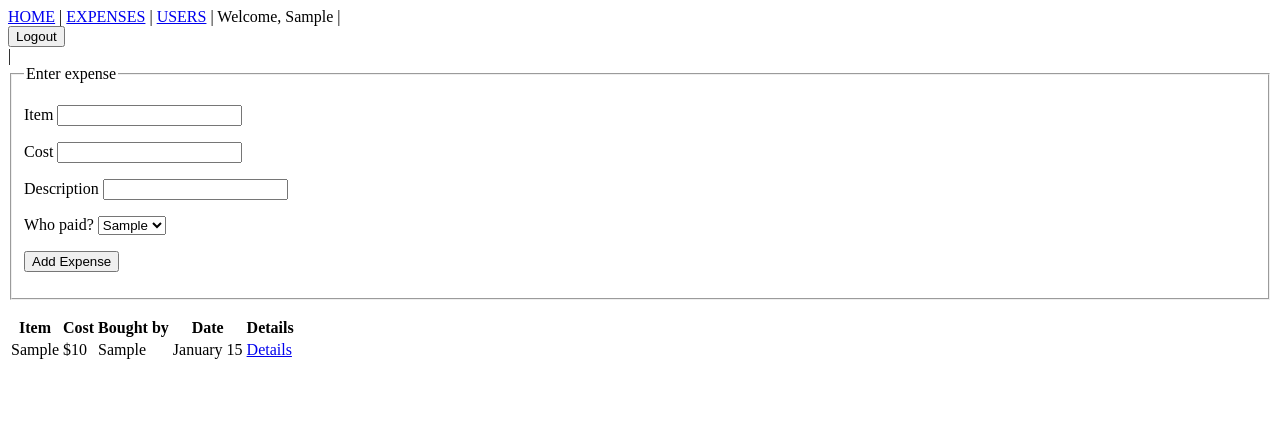
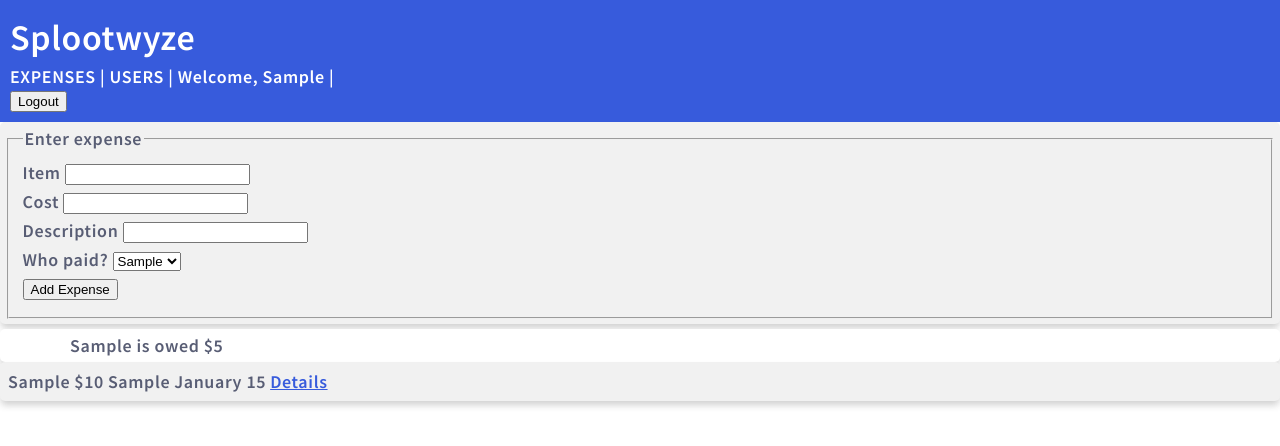
Before and after one commit to ajc133/expenses-app-django, a Django app: page /expenses/ in a window 1280 px wide. Shown: the top 446 px of the page. Run offline with Django 5.2, Linux system fonts and the light colour scheme; a user stored in the database is signed in; tables that the repository leaves empty hold one stand-in row (values such as "Sample post").

Commit message:
Update default urls and styling

```diff
--- a/expenses/templates/all_expenses.html
+++ b/expenses/templates/all_expenses.html
@@ -35,24 +35,17 @@ List of all expenses
 		</fieldset>
 	</form>
 </div>
+<div>
+	<ul>
+		{% for u in users %}
+		{% if u.owes > 0 %} <li>{{ u.first_name }} owes ${{ u.owes }}</li> {% endif %}
+		{# Editor thinks 'less than' sign is a tag start. Hence weird line 45 tab #}
+		{% if u.owes < 0 %} <li>{{ u.first_name }} is owed ${% widthratio -1 1 u.owes %}</li> {% endif %}
+			{% endfor %}
+	</ul>
+</div>
 <div class="mycard">
-	<div>
-		<ul>
-			{% for u in users %}
-			{% if u.owes > 0 %}
-			<li>{{ u.first_name }} owes ${{ u.owes }}</li>
-			{% endif %}
-			{% endfor %}
-		</ul>
-	</div>
 	<table>
-		<thead>
-			<th>Item</th>
-			<th>Cost</th>
-			<th>Bought by</th>
-			<th>Date</th>
-			<th>Details</th>
-		</thead>
 		<tbody>
 			{% for x in expenses %}
 			<tr>
--- a/expenses/templates/master.html
+++ b/expenses/templates/master.html
@@ -6,14 +6,13 @@
 	<title>{% block title %}{% endblock %}</title>
 	<meta charset="UTF-8">
 	<meta name="viewport" content="width=device-width, initial-scale=1">
-	<!-- <link rel="stylesheet" href="https://www.w3schools.com/w3css/4/w3.css"> -->
-	<!-- <link rel="stylesheet" href={% static "global.css" %} /> -->
+	<link rel="stylesheet" href={% static "global.css" %} />
 	<link rel="shortcut icon" href={% static "favicon.ico" %} />
 </head>
 
 <body>
 	<div class="topnav">
-		<a href="{% url 'main' %}">HOME</a> |
+		<h1>Splootwyze</h1>
 		<a href="{% url 'expenses' %}">EXPENSES</a> |
 		<a href="{% url 'users' %}">USERS</a> |
 		{% if user.is_authenticated %}
@@ -23,9 +22,9 @@
 			<input type="hidden" name="perform_logout" value="1">
 			<input type="submit" value="Logout" id="perform_logout_button">
 			<a href="#" style="display:none;" id="logout_link">Logout</a>
-		</form> |
+		</form>
 		{% else %}
-		<a href="{% url 'login' %}">LOGIN</a> |
+		<a href="{% url 'login' %}">LOGIN</a>
 		{% endif %}
 	</div>
 
--- a/expenses/urls.py
+++ b/expenses/urls.py
@@ -1,8 +1,9 @@
 from django.urls import path
 from . import views
+from django.views.generic.base import RedirectView
 
 urlpatterns = [
-    path("", views.main, name="main"),
+    path("", RedirectView.as_view(pattern_name="expenses"), name="main"),
     path("users/", views.users, name="users"),
     path("users/details/<int:id>", views.user_details, name="user_details"),
     path("expenses/", views.expenses, name="expenses"),
--- a/mystaticfiles/global.css
+++ b/mystaticfiles/global.css
@@ -9,6 +9,10 @@ body {
   background-color:#375BDC;
   color:#ffffff;
   padding:10px;
+}
+.topnav > h1:nth-child(1) {
+  margin-top: 5px;
+  margin-bottom: 5px;
 }
 .topnav a:link, .topnav a:visited {
   text-decoration: none;
@@ -24,7 +28,7 @@ body {
   margin: auto;
   border-radius: 5px;
   box-shadow: 0 5px 7px -1px rgba(51, 51, 51, 0.23);
-  padding: 20px;
+  padding: 5px;
 }
 .mycard h1 {
   margin:20px 0 60px 0;
@@ -36,19 +40,11 @@ ul {
 }
 li {
   background-color: #ffffff;
-  background-image: linear-gradient(to right, #375BDC, #4D70EF);
-  background-size: 50px 60px;
-  background-repeat: no-repeat;
-  cursor: pointer;
-  transition: transform .25s;
   border-radius: 5px;
   box-shadow: 0 5px 7px -1px rgba(51, 51, 51, 0.23);
-  padding: 15px;
+  padding: 5px;
   padding-left: 70px;
   margin-top: 5px;
-}
-li:hover {
-  transform: scale(1.1);
 }
 a:link, a:visited {
   color: #375BDC;
@@ -57,3 +53,6 @@ a:link, a:visited {
   text-align:center;
   color:#375BDC;
 }
+p {
+  margin: 5px 0 5px 0
+}
```
Also changed, not shown: expenses/templates/main.html (deleted, +0 -16 lines).
